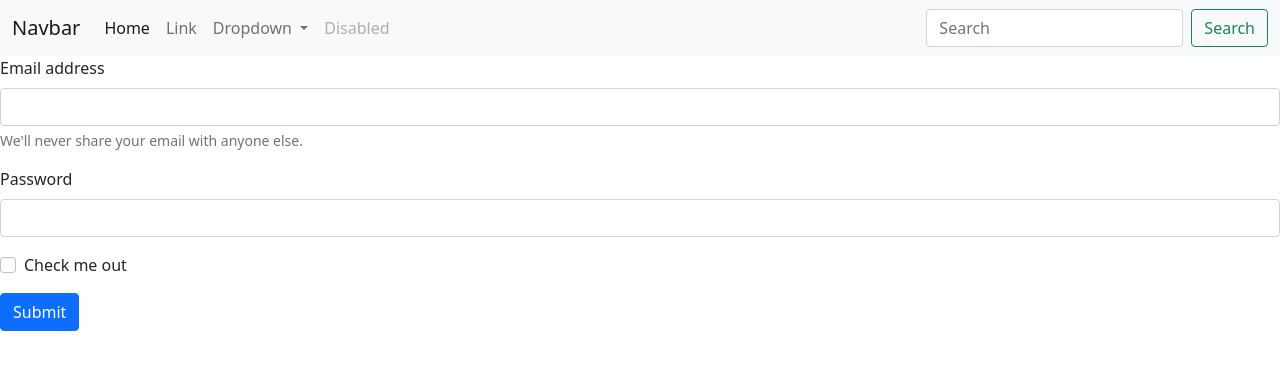
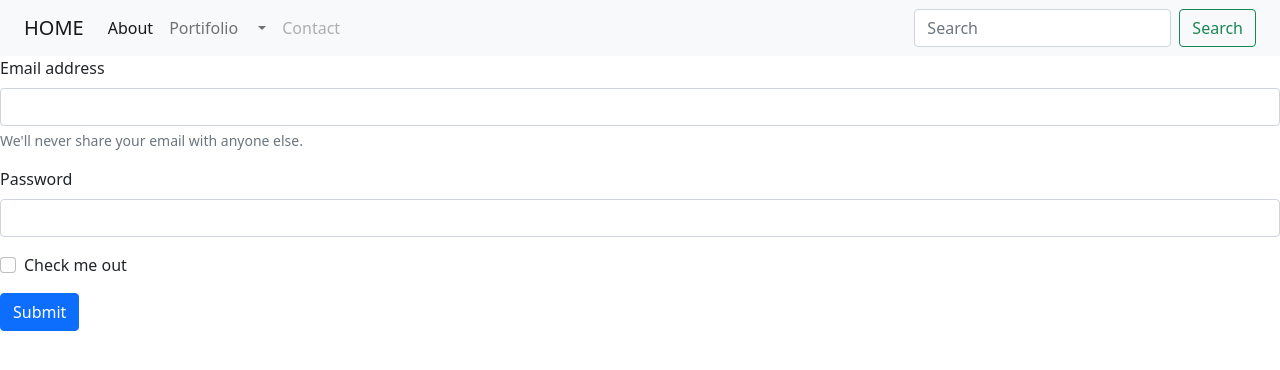
Before and after one commit to lauvendah/BOOTSRAP-PORTIFOLIOWEB, a plain HTML site: page index.html in a window 1280 px wide. Drawn offline with nearby package versions, Linux system fonts and the light colour scheme.

Commit message:
index2.html

```diff
--- a/index.html
+++ b/index.html
@@ -4,28 +4,50 @@
     <meta charset="UTF-8">
     <meta name="viewport" content="width=device-width, initial-scale=1.0">
     <title>Document</title>
+   <!--- Bootstrap 5 CSS link --->
+   <link href="https://cdn.jsdelivr.net/npm/bootstrap@5.2.3/dist/css/bootstrap.min.css" rel="stylesheet">
+   <!--- Font Awesom CSS link --->
+   <link rel="stylesheet" href="https://cdnjs.cloudflare.com/ajax/libs/font-awesome/4.7.0/css/font-awesome.min.css">
+<!--- Google Font Family --->
+    <link href="https://fonts.googleapis.com/css2?family=Poppins&display=swap" rel="stylesheet">
+    <!--- Live Jquery URL--->
+   <script src="https://ajax.googleapis.com/ajax/libs/jquery/3.6.4/jquery.min.js"></script>
+<!--- Bootstrap 5 Jquery URL--->
+   <script src="https://cdn.jsdelivr.net/npm/bootstrap@5.2.3/dist/js/bootstrap.bundle.min.js"></script>
+   <!--- Owl Carousel Js And CSS For Testimonial Slider--->
+   <script src="https://cdnjs.cloudflare.com/ajax/libs/OwlCarousel2/2.3.4/owl.carousel.min.js"></script>
+<link rel="stylesheet" href="https://cdnjs.cloudflare.com/ajax/libs/OwlCarousel2/2.3.4/assets/owl.carousel.css">
+   <!--- style.css, where we will write our custom css--->
+   <link rel="stylesheet" href="css/style.css">
     <link href="https://cdn.jsdelivr.net/npm/bootstrap@5.0.2/dist/css/bootstrap.min.css" rel="stylesheet" integrity="sha384-EVSTQN3/azprG1Anm3QDgpJLIm9Nao0Yz1ztcQTwFspd3yD65VohhpuuCOmLASjC" crossorigin="anonymous">
 </head>
+
+
 <body>
-    <!-- navbar -->
+  <!-- Header section -->
+  <header>
+
+
+
+
 
     <nav class="navbar navbar-expand-lg navbar-light bg-light">
         <div class="container-fluid">
-          <a class="navbar-brand" href="#">Navbar</a>
+          <a class="navbar-brand" href="Home.html">HOME</a>
           <button class="navbar-toggler" type="button" data-bs-toggle="collapse" data-bs-target="#navbarSupportedContent" aria-controls="navbarSupportedContent" aria-expanded="false" aria-label="Toggle navigation">
             <span class="navbar-toggler-icon"></span>
           </button>
           <div class="collapse navbar-collapse" id="navbarSupportedContent">
             <ul class="navbar-nav me-auto mb-2 mb-lg-0">
               <li class="nav-item">
-                <a class="nav-link active" aria-current="page" href="#">Home</a>
+                <a class="nav-link active" aria-current="page" href="about.html">About</a>
               </li>
               <li class="nav-item">
-                <a class="nav-link" href="#">Link</a>
+                <a class="nav-link" href="portifolio.html">Portifolio</a>
               </li>
               <li class="nav-item dropdown">
                 <a class="nav-link dropdown-toggle" href="#" id="navbarDropdown" role="button" data-bs-toggle="dropdown" aria-expanded="false">
-                  Dropdown
+
                 </a>
                 <ul class="dropdown-menu" aria-labelledby="navbarDropdown">
                   <li><a class="dropdown-item" href="#">Action</a></li>
@@ -35,7 +57,7 @@
                 </ul>
               </li>
               <li class="nav-item">
-                <a class="nav-link disabled" href="#" tabindex="-1" aria-disabled="true">Disabled</a>
+                <a class="nav-link disabled" href="Contact.html" tabindex="-1" aria-disabled="true">Contact</a>
               </li>
             </ul>
             <form class="d-flex">
```
